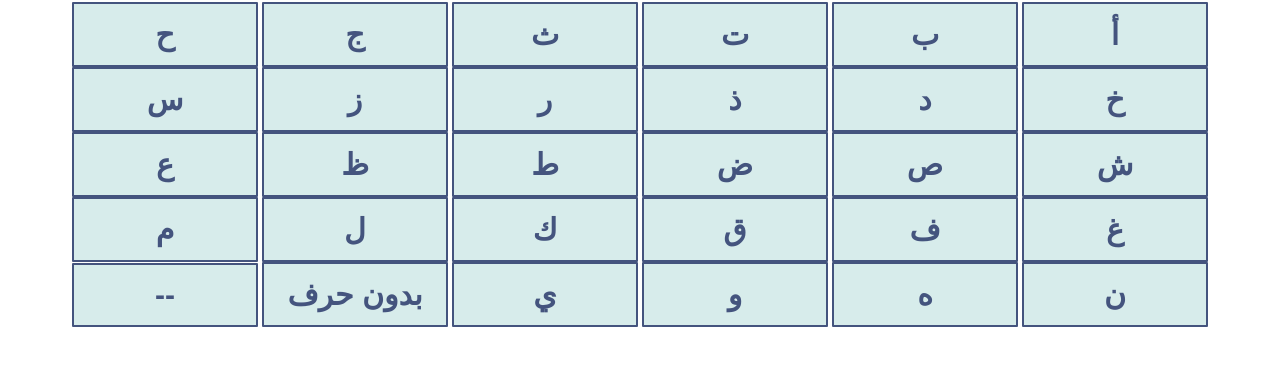
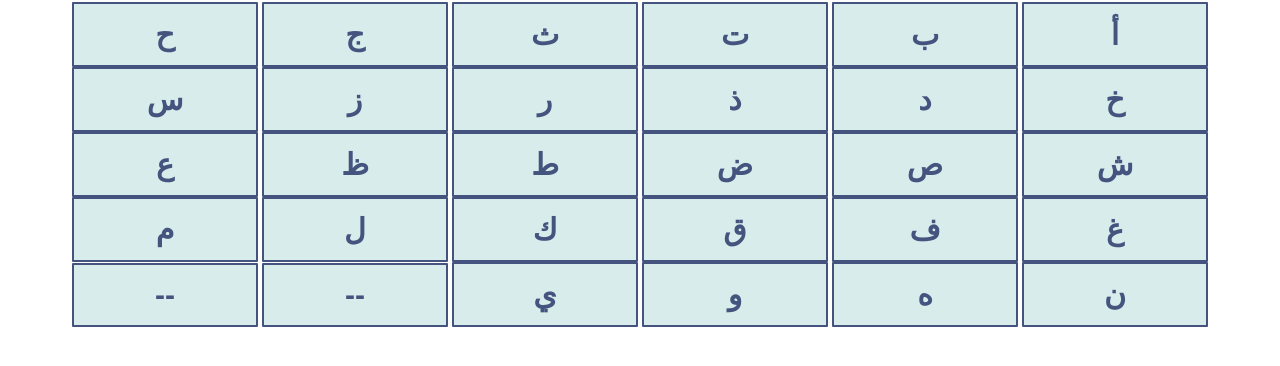
Before and after one commit to Falatif/Falatif.github.io, a plain HTML site: page index.html in a window 1280 px wide. Shown: the part 216-582 px from the top of the page. Drawn offline with Linux system fonts and the light colour scheme.

Commit message:
change name of button

```diff
--- a/index.html
+++ b/index.html
@@ -107,7 +107,7 @@ h2 {
     <button class="button" onclick="getRandomQuestion('Z')"data-letter="Z">ه</button>
     <button class="button" onclick="getRandomQuestion('A2')"data-letter="A2">و</button>
     <button class="button" onclick="getRandomQuestion('B2')"data-letter="B2">ي</button>
-    <button class="button" onclick="getRandomQuestion('C2')"data-letter="C2">بدون حرف</button>
+    <button class="button" onclick="getRandomQuestion('C2')"data-letter="C2"> -- </button>
     <button class="button" onclick="getRandomQuestion('D2')"data-letter="D2">--</button>
 
 
```
